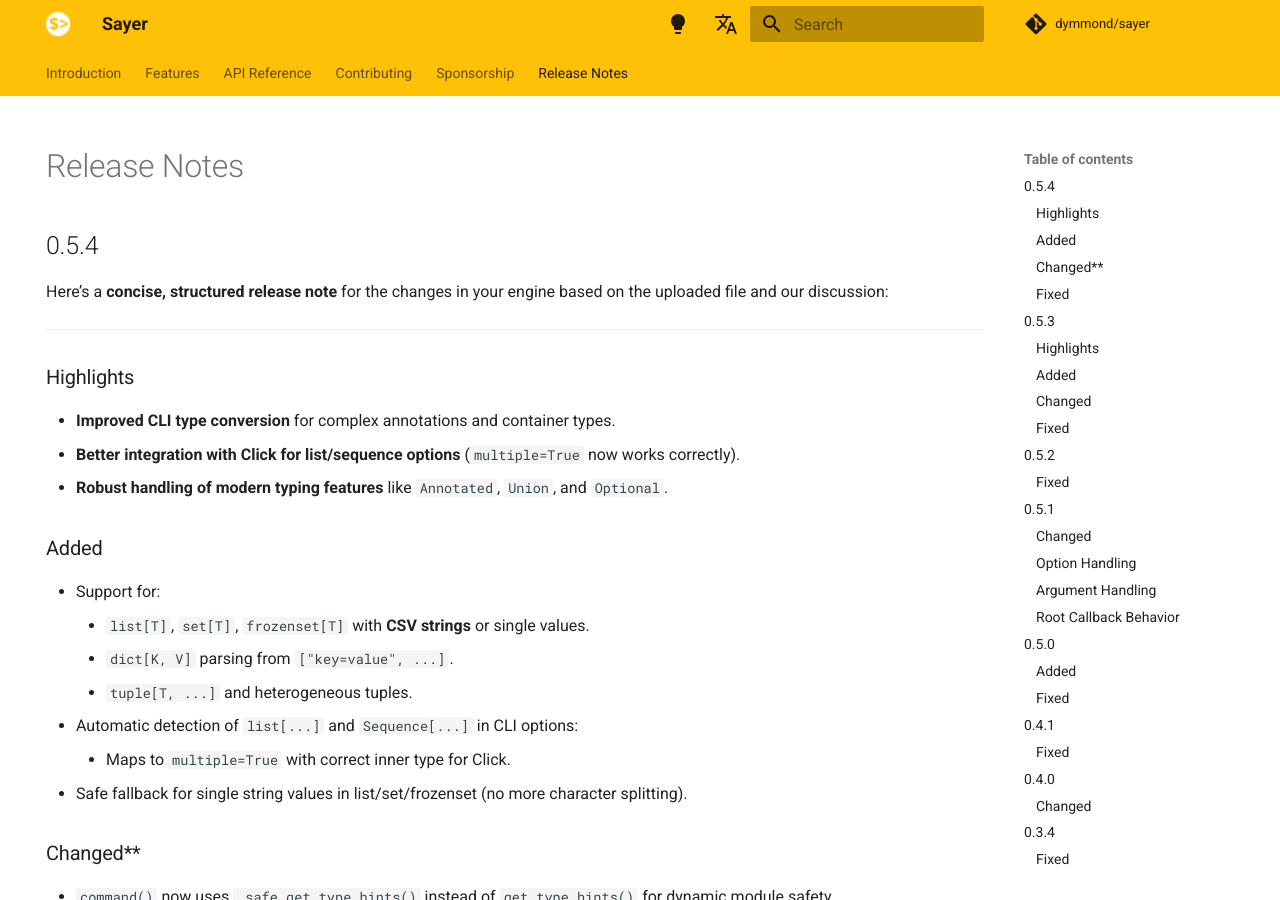
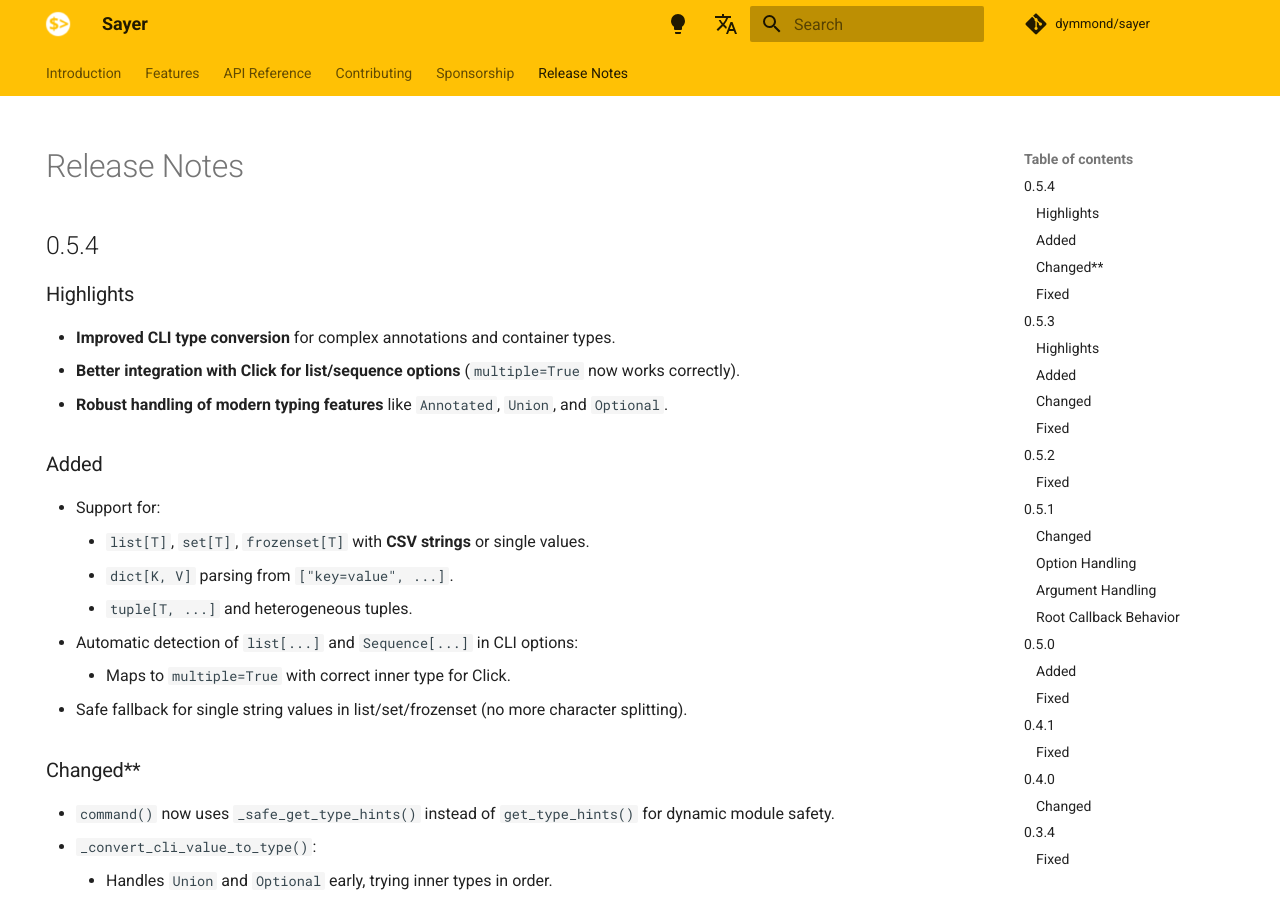
Before and after one commit to dymmond/sayer, an MkDocs documentation site: the page built from docs/release-notes.md, in a window 1280 px wide and 900 px high. Built offline with MkDocs 1.6.1 and Material for MkDocs 9.7.7, drawn with Linux system fonts in a browser that asks for light colours; comment, search, counter and statistics services are not loaded.

Commit message:
Release 0.5.4

```diff
--- a/docs/release-notes.md
+++ b/docs/release-notes.md
@@ -4,10 +4,6 @@ hide:
 ---
 
 ## 0.5.4
-
-Here’s a **concise, structured release note** for the changes in your engine based on the uploaded file and our discussion:
-
----
 
 ### Highlights
 
```
